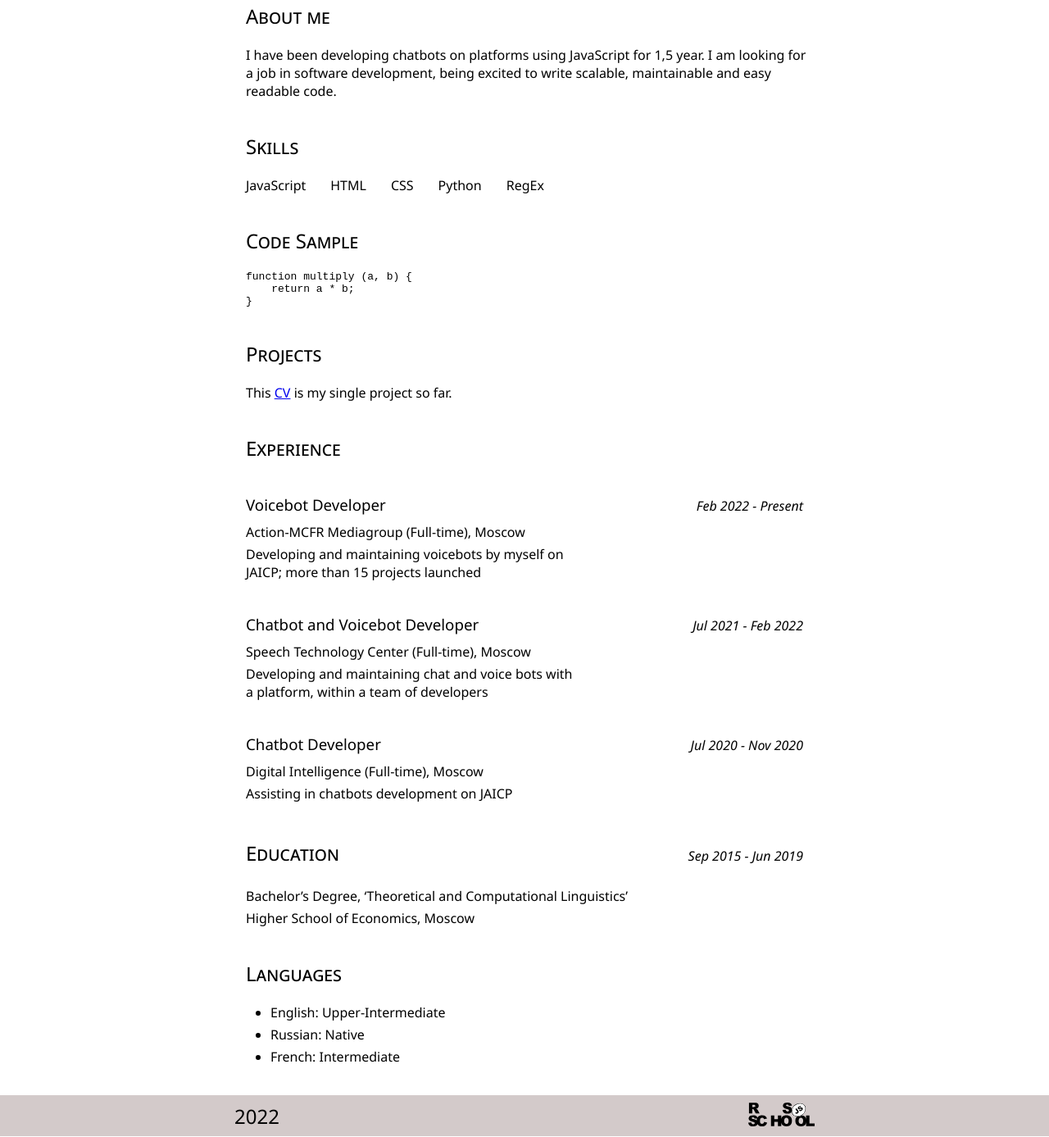
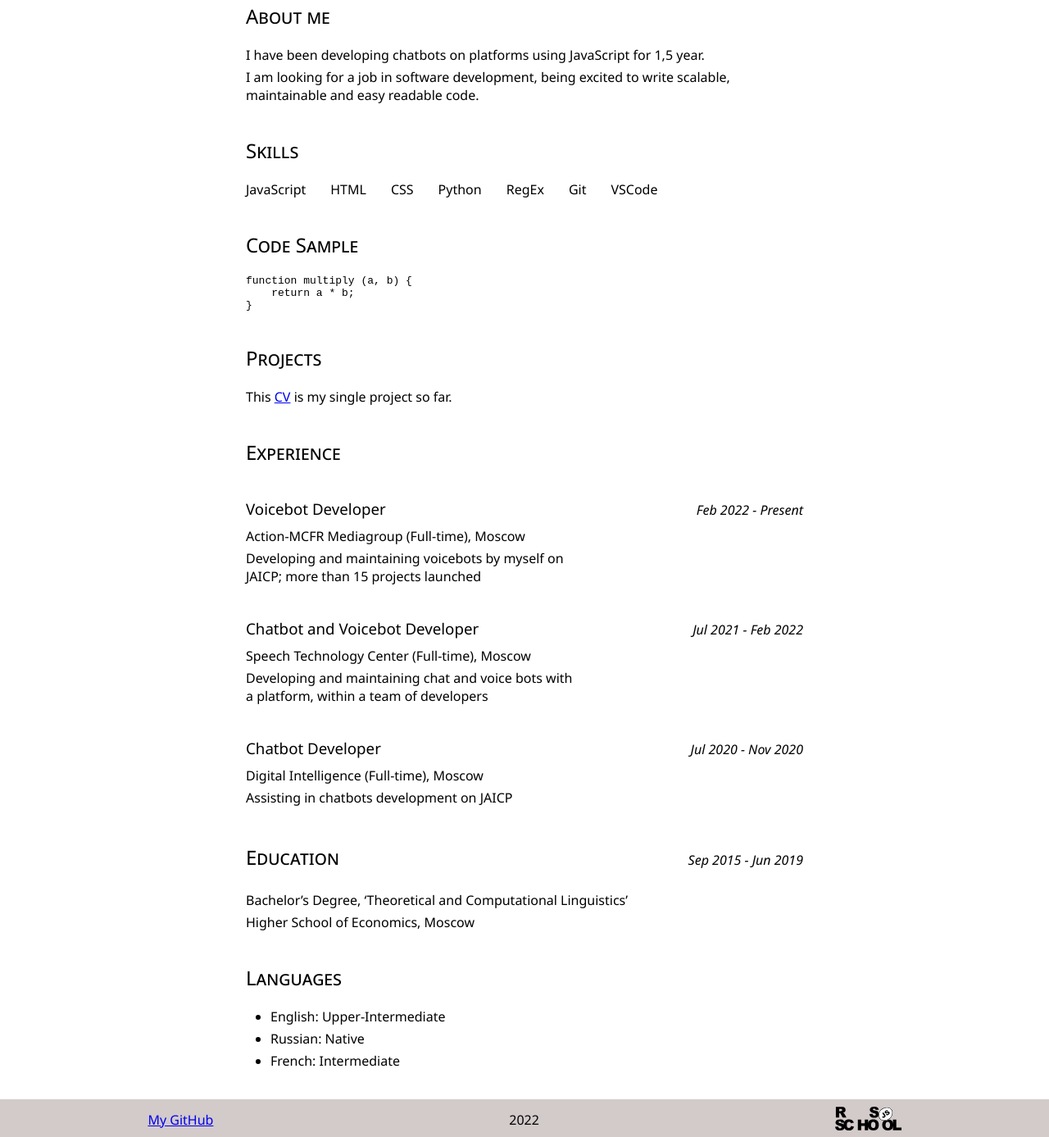
Before and after one commit to fedorenksei/rsschool-cv, a plain HTML site: page index.html in a window 1280 px wide. Shown: the part 418-1805 px from the top of the page at 82% size. Drawn offline with Linux system fonts and the light colour scheme.

Commit message:
feat: make small changes

```diff
--- a/index.html
+++ b/index.html
@@ -43,8 +43,8 @@
         </div>
         <article id="about-me">
             <h2>About me</h2>
-            <p>I have been developing chatbots on platforms using JavaScript for 1,5 year.
-            I am looking for a job in software development, being excited to write scalable, maintainable and easy readable code.</p>
+            <p>I have been developing chatbots on platforms using JavaScript for 1,5 year.</p>
+            <p>I am looking for a job in software development, being excited to write scalable, maintainable and easy readable code.</p>
         </article>
         <article id="skills">
             <h2>Skills</h2>
@@ -54,6 +54,8 @@
                 <li>CSS</li>
                 <li>Python</li>
                 <li>RegEx</li>
+                <li>Git</li>
+                <li>VSCode</li>
             </ul>
         </article>
         <article id="code-sample">
@@ -99,7 +101,7 @@
                 <p class="time-period">Sep 2015 - Jun 2019</p>
             </div>
             <p>Bachelor’s Degree, ‘Theoretical and Computational Linguistics’</p>
-            <p>Higher School of Economics, Moscow</p>
+            <p class="place">Higher School of Economics, Moscow</p>
         </article>
         <article id="languages">
             <h2>Languages</h2>
@@ -111,7 +113,10 @@
         </article>
     </main>
     <footer>
-        <div class="creation-year">
+        <div class="footer github">
+            <a href="https://github.com/fedorenksei">My GitHub</a>
+        </div>
+        <div class="footer year">
             2022
         </div>
         <a href="https://rs.school/js/">
```
